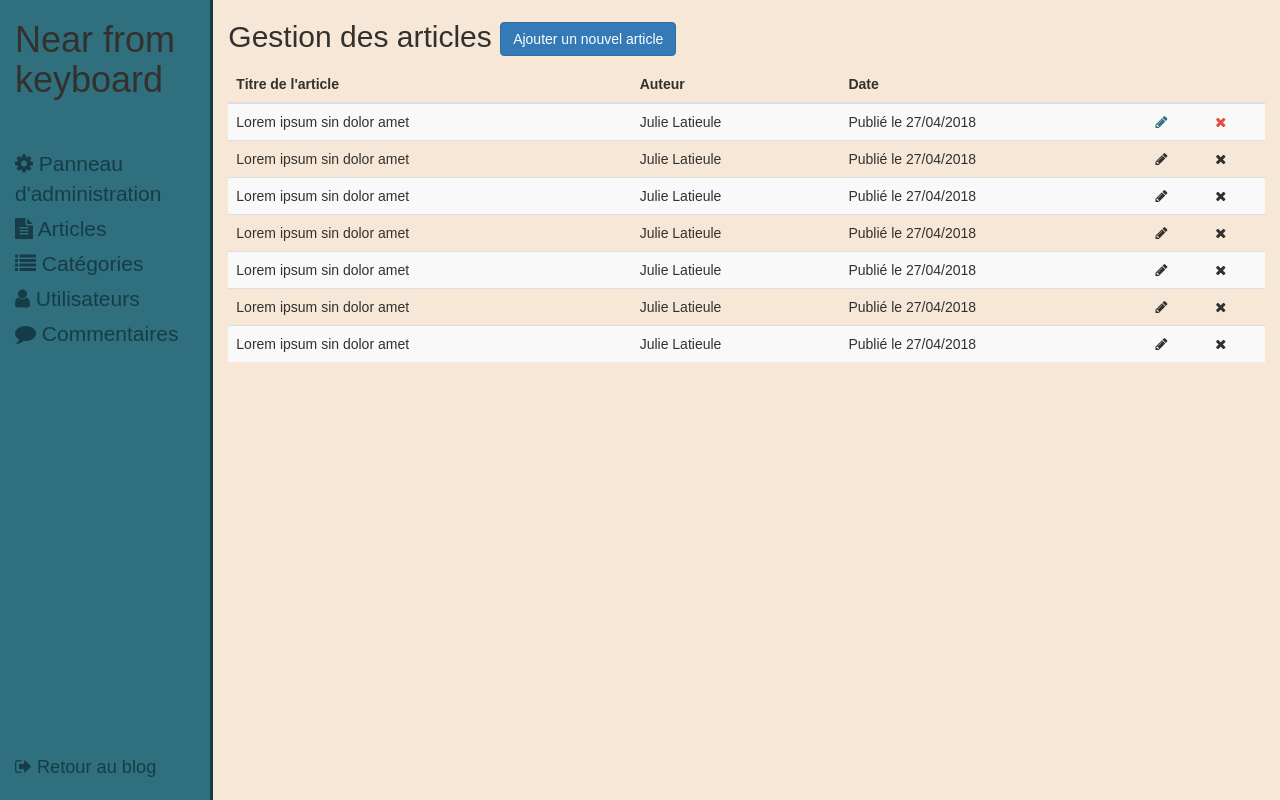
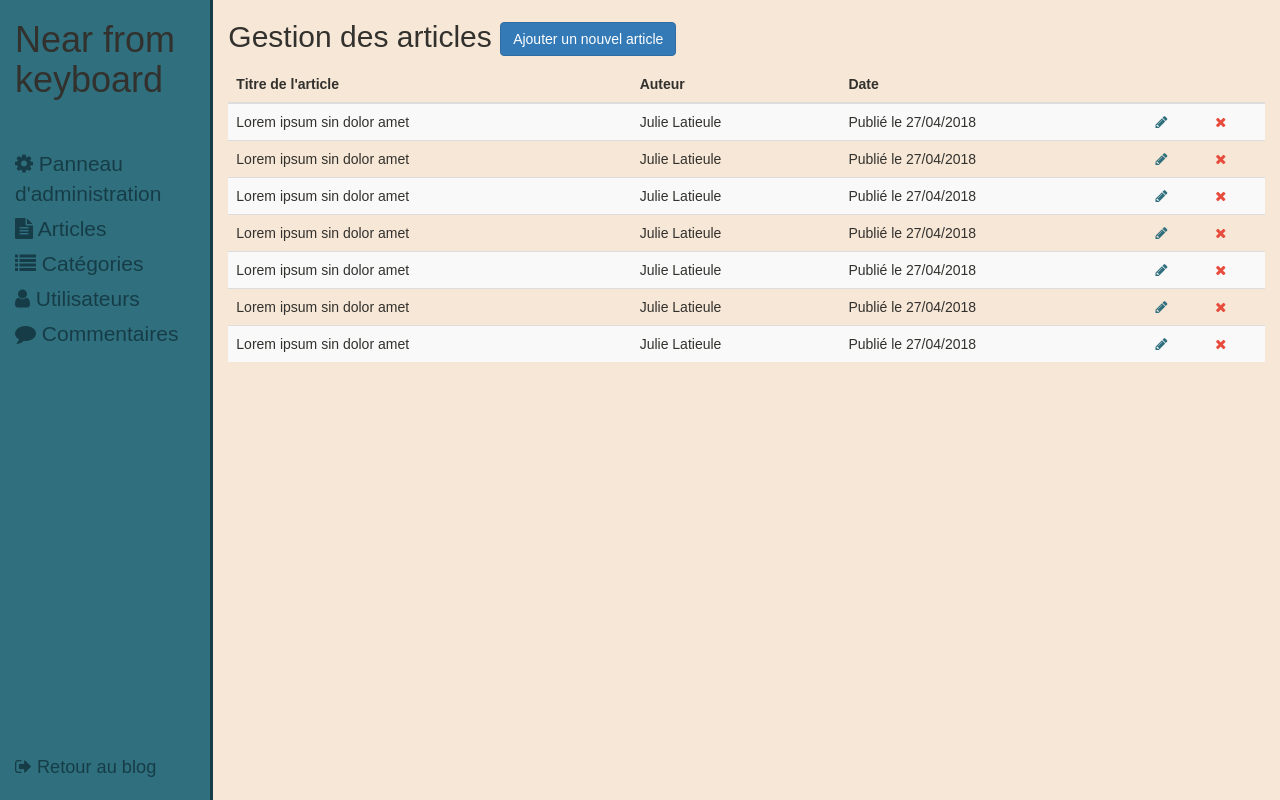
Before and after one commit to TomKauffeld/project_Web, a PHP site: page /admin/articles.php in a window 1280 px wide. Run offline with PHP 8.4, Linux system fonts and the light colour scheme.

Commit message:
Ajout des liens dans la gestion des articles

```diff
--- a/admin/articles.php
+++ b/admin/articles.php
@@ -23,43 +23,43 @@
       <td>Lorem ipsum sin dolor amet</td>
       <td>Julie Latieule</td>
       <td>Publié le 27/04/2018</td>
-      <td><i class="fa fa-pencil"></i></td>
-      <td><i class="fa fa-times"></i>
+      <td><a href="#" alt="Modifier l'article" class="icon-edit"><i class="fa fa-pencil"></i></a></td>
+      <td><a href="#" alt="Supprimer l'article" class="icon-delete"><i class="fa fa-times"></i></a></td>
     </tr>
     <tr>
       <td>Lorem ipsum sin dolor amet</td>
       <td>Julie Latieule</td>
       <td>Publié le 27/04/2018</td>
-      <td><i class="fa fa-pencil"></i></td>
-      <td><i class="fa fa-times"></i>
+      <td><a href="#" alt="Modifier l'article" class="icon-edit"><i class="fa fa-pencil"></i></a></td>
+      <td><a href="#" alt="Supprimer l'article" class="icon-delete"><i class="fa fa-times"></i></a></td>
     </tr>
     <tr>
       <td>Lorem ipsum sin dolor amet</td>
       <td>Julie Latieule</td>
       <td>Publié le 27/04/2018</td>
-      <td><i class="fa fa-pencil"></i></td>
-      <td><i class="fa fa-times"></i>
+      <td><a href="#" alt="Modifier l'article" class="icon-edit"><i class="fa fa-pencil"></i></a></td>
+      <td><a href="#" alt="Supprimer l'article" class="icon-delete"><i class="fa fa-times"></i></a></td>
     </tr>
     <tr>
       <td>Lorem ipsum sin dolor amet</td>
       <td>Julie Latieule</td>
       <td>Publié le 27/04/2018</td>
-      <td><i class="fa fa-pencil"></i></td>
-      <td><i class="fa fa-times"></i>
+      <td><a href="#" alt="Modifier l'article" class="icon-edit"><i class="fa fa-pencil"></i></a></td>
+      <td><a href="#" alt="Supprimer l'article" class="icon-delete"><i class="fa fa-times"></i></a></td>
     </tr>
     <tr>
       <td>Lorem ipsum sin dolor amet</td>
       <td>Julie Latieule</td>
       <td>Publié le 27/04/2018</td>
-      <td><i class="fa fa-pencil"></i></td>
-      <td><i class="fa fa-times"></i>
+      <td><a href="#" alt="Modifier l'article" class="icon-edit"><i class="fa fa-pencil"></i></a></td>
+      <td><a href="#" alt="Supprimer l'article" class="icon-delete"><i class="fa fa-times"></i></a></td>
     </tr>
     <tr>
       <td>Lorem ipsum sin dolor amet</td>
       <td>Julie Latieule</td>
       <td>Publié le 27/04/2018</td>
-      <td><i class="fa fa-pencil"></i></td>
-      <td><i class="fa fa-times"></i>
+      <td><a href="#" alt="Modifier l'article" class="icon-edit"><i class="fa fa-pencil"></i></a></td>
+      <td><a href="#" alt="Supprimer l'article" class="icon-delete"><i class="fa fa-times"></i></a></td>
     </tr>
   </tbody>
 </table>
```
